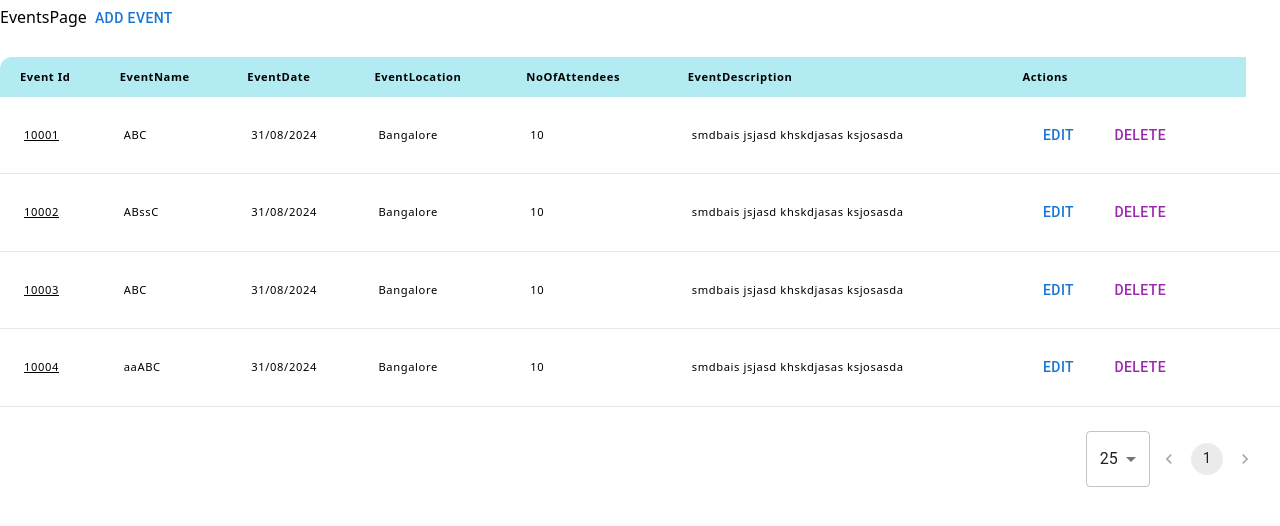
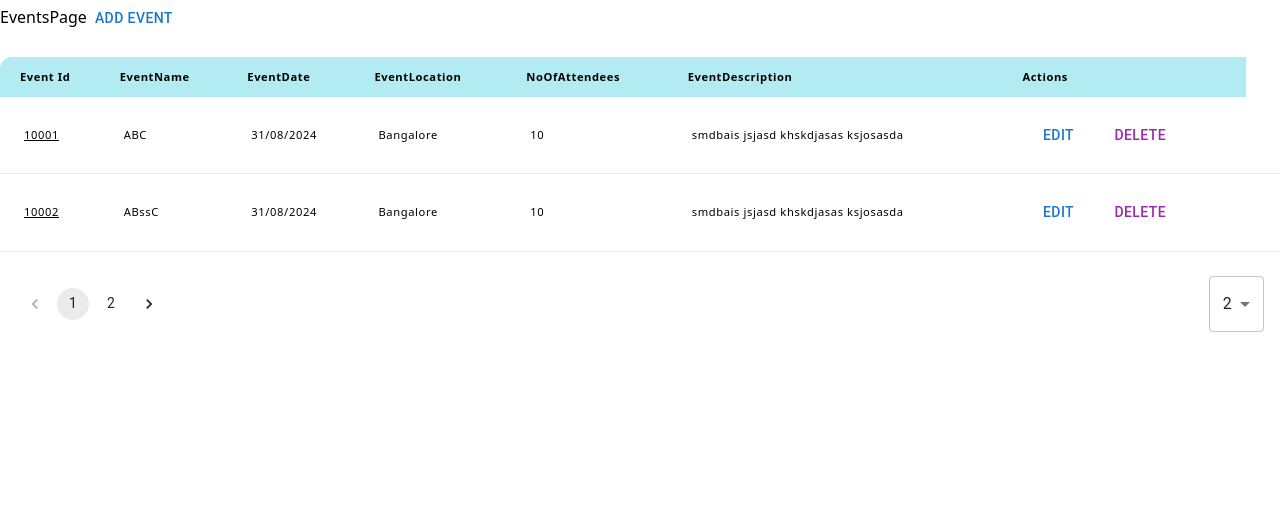
Before and after one commit to mohammedsaif001/kodnest-interview, a Next.js app: page /events in a window 1280 px wide. Shown: the top 526 px of the page. Built offline with nearby package versions, Linux system fonts and the light colour scheme.

Commit message:
Added Pagination

```diff
--- a/src/components/table/TableComponent.tsx
+++ b/src/components/table/TableComponent.tsx
@@ -24,14 +24,18 @@ const TableBody = ({
   totalRecordsFromFrontend,
   modetype,
 }: any) => {
-  const resData = data;
+  const paginationStore = useSelector((store) => store.pagination);
+  const { itemsPerPage, pageNumber } = paginationStore;
+
+  const resData = data?.slice(
+    itemsPerPage * (pageNumber - 1),
+    pageNumber * itemsPerPage
+  );
   const pathname = usePathname();
   console.log("jshjshsss", resData);
   return (
     <>
-      {data?.data !== null &&
-        !!Object.keys(resData).length &&
-        Array.isArray(resData) &&
+      {Array.isArray(resData) &&
         resData?.map((data: any, i: any) => (
           <tr
             key={i}
@@ -117,7 +121,7 @@ const TableComponent = ({
   Component?: any;
   modalHeading?: string;
 }) => {
-  const totalRecordsFromFrontend = body?.length || body?.data?.totalRecords;
+  const totalRecordsFromFrontend = body?.length;
 
   const pathName = usePathname();
 
--- a/src/components/table/TablePagination.tsx
+++ b/src/components/table/TablePagination.tsx
@@ -3,21 +3,25 @@ import { Pagination, Stack } from "@mui/material";
 import { usePathname, useRouter, useSearchParams } from "next/navigation";
 import React, { useState } from "react";
 import { COLORS_COMBINATION } from "../colors/Colors";
+import { useDispatch, useSelector } from "@/config/redux/store";
+import { handleChangePageNumber } from "@/config/redux/slices/paginationSlice";
 
 const TablePagination = ({
   bodyData,
   data,
-  itemsPerPage,
 }: {
   bodyData?: any;
   data?: any;
-  itemsPerPage?: any;
 }) => {
+  const pageNumber = useSelector((state) => state.pagination.pageNumber);
+  const itemsPerPage = useSelector((state) => state.pagination.itemsPerPage);
+
+  const dispatch = useDispatch();
+
   const count = Math.ceil(data?.length / Number(itemsPerPage));
   console.log("sjhsjssss", count, data);
   const pathname = usePathname();
   const router = useRouter();
-  const [page, setPage] = useState(1);
 
   const paginationSx = {
     "& .MuiPaginationItem-root": {
@@ -25,13 +29,15 @@ const TablePagination = ({
     },
   };
 
-  const handleChange = () => {};
+  const handleChange = (e, value) => {
+    dispatch(handleChangePageNumber(value));
+  };
 
   return (
     <Stack spacing={2}>
       <Pagination
         // className={`${COLORS_COMBINATION["text-color-dark"]} `}
-        page={page}
+        page={pageNumber}
         count={count}
         // sx={paginationSx}
         // variant="outlined"
--- a/src/components/table/TableUtility.tsx
+++ b/src/components/table/TableUtility.tsx
@@ -4,40 +4,42 @@ import React from "react";
 import { usePathname, useRouter, useSearchParams } from "next/navigation";
 import TablePagination from "./TablePagination";
 import { MenuItem, Select } from "@mui/material";
+import { useDispatch, useSelector } from "@/config/redux/store";
+import {
+  handleChangeItemsPerPage,
+  handleChangePageNumber,
+} from "@/config/redux/slices/paginationSlice";
 
 const TableUtility = ({ inputData, data, modetype }: any) => {
+  const itemsPerPage = useSelector((state) => state.pagination.itemsPerPage);
+  const dispatch = useDispatch();
   const pathname = usePathname();
   const router = useRouter();
   const options = [
     {
-      value: "25",
-      name: "25",
+      value: "2",
+      name: "2",
     },
     {
-      value: "50",
-      name: "50",
+      value: "5",
+      name: "5",
     },
     {
-      value: "100",
-      name: "100",
-    },
-    {
-      value: "200",
-      name: "200",
-    },
-    {
-      value: "500",
-      name: "500",
+      value: "10",
+      name: "10",
     },
   ];
   console.log("Shsjkhsss", data);
   return (
-    <div className={` flex  items-center z-10 py-6 px-4 justify-end`}>
+    <div
+      className={` flex flex-row-reverse  items-center z-10 py-6 px-4 justify-between`}
+    >
       <div className="w-max">
         <Select
-          value={"25"}
-          onChange={(value) => {
-            console.log("skkssss", value);
+          value={itemsPerPage}
+          onChange={(e) => {
+            dispatch(handleChangeItemsPerPage(Number(e.target.value)));
+            dispatch(handleChangePageNumber(1));
           }}
         >
           {options?.map((item) => (
@@ -47,7 +49,7 @@ const TableUtility = ({ inputData, data, modetype }: any) => {
           ))}
         </Select>
       </div>
-      <TablePagination bodyData={inputData} data={data} itemsPerPage={"5"} />
+      <TablePagination bodyData={inputData} data={data} itemsPerPage={"2"} />
     </div>
   );
 };
--- a/src/config/redux/slices/counterSlice.ts
+++ b/src/config/redux/slices/counterSlice.ts
@@ -6,7 +6,7 @@ const initialState = {
 };
 
 const counterSlice = createSlice({
-  name: "events",
+  name: "pagination",
   initialState,
   reducers: {
     increment: (state) => {
--- a/src/config/redux/slices/eventSlice.ts
+++ b/src/config/redux/slices/eventSlice.ts
@@ -5,7 +5,7 @@ import { createSlice, Draft, PayloadAction } from "@reduxjs/toolkit";
 const initialState = eventsData;
 
 const eventsSlice = createSlice({
-  name: "events",
+  name: "pagination",
   initialState,
   reducers: {
     editEventData(
--- /dev/null
+++ b/src/config/redux/slices/paginationSlice.ts
@@ -0,0 +1,24 @@
+// counterSlice.js
+import { createSlice } from "@reduxjs/toolkit";
+
+const initialState = {
+  pageNumber: 1,
+  itemsPerPage: 2,
+};
+
+const paginationSlice = createSlice({
+  name: "pagination",
+  initialState,
+  reducers: {
+    handleChangePageNumber: (state, action) => {
+      state.pageNumber = action.payload;
+    },
+    handleChangeItemsPerPage: (state, action) => {
+      state.itemsPerPage = action.payload;
+    },
+  },
+});
+
+export const { handleChangePageNumber, handleChangeItemsPerPage } =
+  paginationSlice.actions;
+export default paginationSlice.reducer;
--- a/src/config/redux/store.ts
+++ b/src/config/redux/store.ts
@@ -6,11 +6,13 @@ import {
 import { combineReducers, configureStore } from "@reduxjs/toolkit";
 import counterSlice from "./slices/counterSlice";
 import eventSlice from "./slices/eventSlice";
+import paginationSlice from "./slices/paginationSlice";
 
 // Combining Reducers
 const rootReducer = combineReducers({
   counter: counterSlice,
   events: eventSlice,
+  pagination: paginationSlice,
 });
 
 export const store = configureStore({
```
